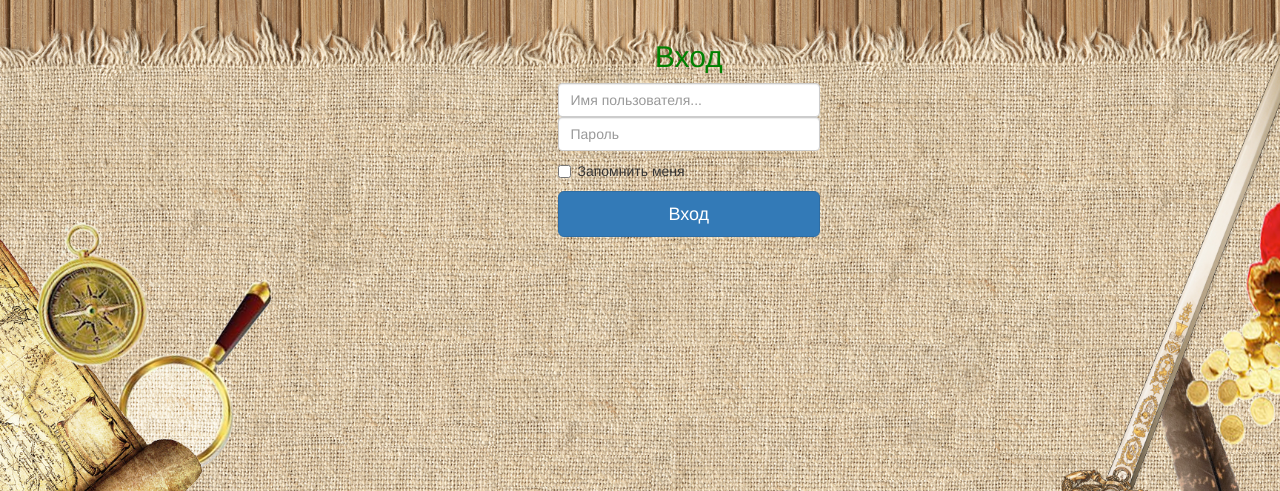
After one commit to cyb3rD/CardGame, a Flask app: page /login in a window 1280 px wide. The commit adds this page. Shown: the top 491 px of the page. Run offline with Flask 2, Linux system fonts and the light colour scheme; some libraries are stand-ins or nearby versions.

Commit message:
added Login Form functionality

```diff
--- /dev/null
+++ b/app/Forms.py
@@ -0,0 +1,8 @@
+from flask.ext.wtf import Form
+from wtforms import StringField, BooleanField
+from wtforms.validators import DataRequired
+
+class LoginForm(Form):
+    login = StringField('login', validators=[DataRequired()])
+    password = StringField('password', validators=[DataRequired()])
+    remember_me = BooleanField('remember_me', default=False)
--- a/app/Game.py
+++ b/app/Game.py
@@ -90,7 +90,6 @@ class Game(object):
             self.Opponent.MoveCard(card_index,"InDeck","InHand")
             self.Player.MoveCard(card_index,"InDeck","InHand")
         self.Player.StartTurn()
-        self.Opponent.StartTurn()
 
     def Restore(self, opponent_save_json, player_save_json):
         """ Востановление игры
--- a/app/Player.py
+++ b/app/Player.py
@@ -34,6 +34,7 @@ class Player():
     def Stats(self):
         """ Получение характеристик игрока
         """
+        #check return self.__Stats
         tmp = self.__Stats
         return tmp
 
--- a/app/__init__.py
+++ b/app/__init__.py
@@ -1,5 +1,7 @@
 from flask import Flask
 
 app = Flask(__name__)
-app.secret_key = 'some_secret'
+#use config file
+app.config.from_object('config')
+
 from app import views
--- a/app/static/css/game.css
+++ b/app/static/css/game.css
@@ -5,6 +5,15 @@ body {
 
 p {
 	color: white;
+}
+
+p.login-form {
+  color: black;
+ }
+
+.form-signin-heading {
+  color: green;
+  text-align: center;
 }
 
 h4 {
--- a/app/templates/GameTable.html
+++ b/app/templates/GameTable.html
@@ -14,7 +14,7 @@
     <div id="messages" class="alert alert-warning alert-dismissible" role="alert">
     {% for msg in game.EventsStatus -%}
         <button type="button" class="close" data-dismiss="alert" aria-label="Close"><span aria-hidden="true">&times;</span></button>
-        <strong>Warning!</strong> {{ msg }}
+        <strong>Status:</strong> {{ msg }}
     {%- endfor %}
     </div>
     <!-- Opponent Area start-->
--- /dev/null
+++ b/app/templates/Login.html
@@ -0,0 +1,33 @@
+<!-- extend from base layout -->
+{% extends "BaseMarkup.html" %}
+
+{% block extend_js %}
+<script type="text/javascript" src="{{ url_for('static', filename='js/game.js') }}"></script>
+{% endblock extend_js %}
+
+
+{% block content %}
+<div class="container">
+  <div class="row">
+    <div class="col-xs-5"></div>
+    <div class="col-xs-3">
+      <form class="form-signin" method="post" name="login" action="">
+      {{ form.hidden_tag() }}
+        <h2 class="form-signin-heading">Вход</h2>
+        <label for="login" class="sr-only">Имя пользователя</label>
+        {{ form.login(class_="form-control", placeholder="Имя пользователя...") }}
+        <label for="password" class="sr-only">Пароль</label>
+        {{ form.password(class_="form-control", placeholder="Пароль") }}
+        <div class="checkbox">
+          <label>
+            {{ form.remember_me }} Запомнить меня
+          </label>
+
+        </div>
+        <button class="btn btn-lg btn-primary btn-block" type="submit">Вход</button>
+      </form>
+    </div>
+  </div>
+</div> <!-- /container -->
+
+{% endblock %}
--- a/app/views.py
+++ b/app/views.py
@@ -5,6 +5,7 @@ from app import app
 from Game import Game, GameEvent
 from Player import Player, default_avatar, PlayerStats
 from Cards import Card, CardsDataBase, CardHolder
+from Forms import LoginForm
 
 @app.route('/', methods=['GET', 'POST'])
 def index():
@@ -19,3 +20,8 @@ def index():
         game.Update(game_event)
     # рендринг страницы
     return render_template("GameTable.html", opponent = game.Opponent, player = game.Player, game = game)
+
+@app.route('/login', methods=['GET', 'POST'])
+def login():
+    form = LoginForm()
+    return render_template('Login.html', title='Sign In', form=form)
--- /dev/null
+++ b/config.py
@@ -0,0 +1,2 @@
+WTF_CSRF_ENABLED = True
+SECRET_KEY = 'VeryH4rdT00Gue55'
```
